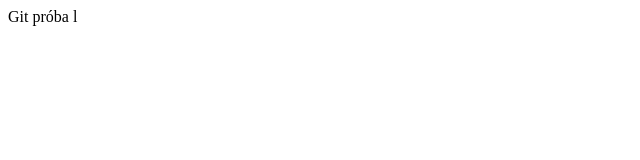
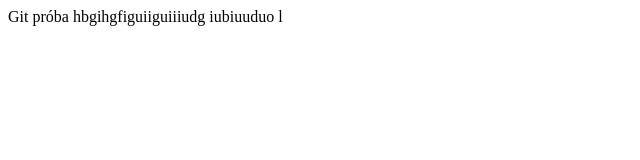
Before and after one commit to csraczMechwart/elsoproba_11b_1cs-Fynite04, a plain HTML site: page index.html in a window 1280 px wide. Shown: the whole page, without its empty margins (0-640 px from the left). Drawn offline with Linux system fonts and the light colour scheme.

Commit message:
index.html kész but really

```diff
--- a/index.html
+++ b/index.html
@@ -9,5 +9,6 @@
 </head>
 <body>
     Git próba
+    hbgihgfiguiiguiiiudg iubiuuduo
 </body>
 </html>l
```
